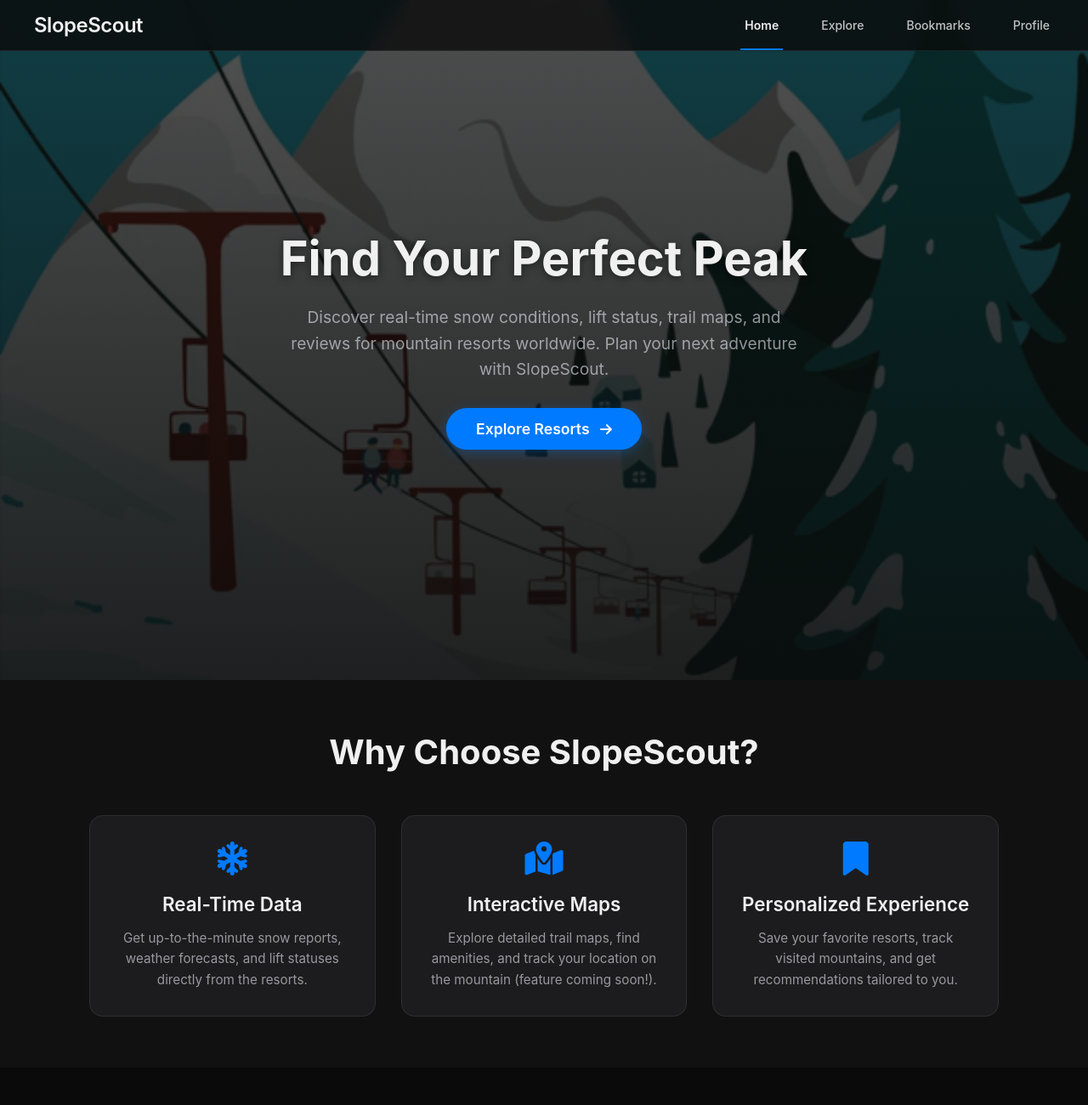
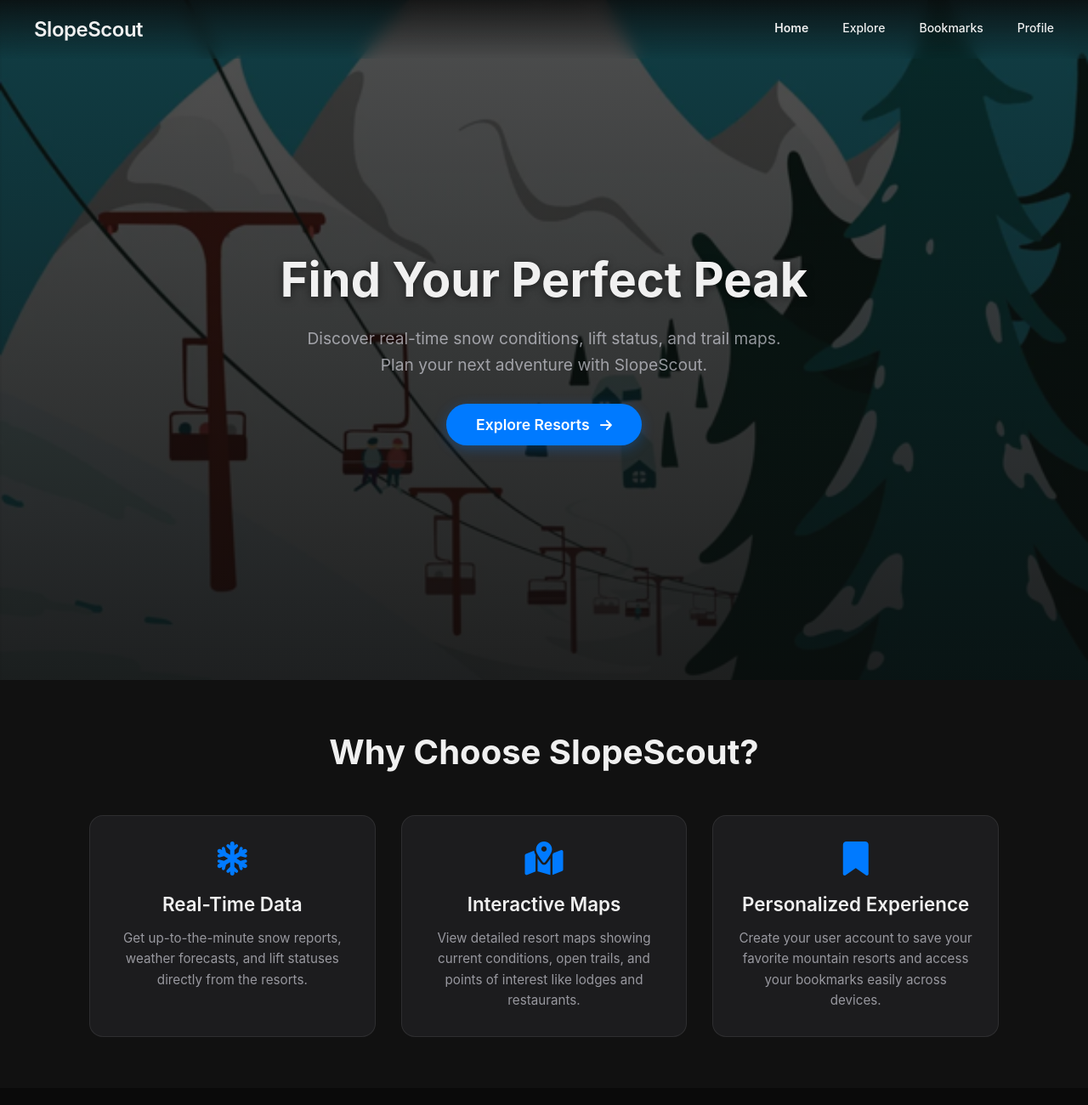
Before and after one commit to DellOptiPlex755x/SlopeScout, a website: page index.html in a window 1280 px wide. Shown: the top 1300 px of the page at 85% size. Drawn offline with Linux system fonts and the light colour scheme; no server answers.

Commit message:
Update index.html
Update index.html

Co-Authored-By: Justin Lam <90014114+Zeltrut@users.noreply.github.com>

```diff
--- a/index.html
+++ b/index.html
@@ -15,55 +15,99 @@
             --text-light: #f0f0f0;
             --text-secondary: rgba(235, 235, 245, 0.6);
             --accent-blue: #007aff;
-            --accent-blue-hover: #0056b3;
+            --accent-blue-hover: #0056b3; /* Kept from original index.html for non-nav links */
             --transition-speed: 0.3s;
-            --nav-height: 60px;
+            /* Removed --nav-height as bigbear.html uses padding */
         }
         * { margin: 0; padding: 0; box-sizing: border-box; font-family: -apple-system, BlinkMacSystemFont, 'Segoe UI', Roboto, Oxygen, Ubuntu, Cantarell, 'Open Sans', 'Helvetica Neue', sans-serif; }
         html { scroll-behavior: smooth; }
-        body { background-color: var(--primary-dark); color: var(--text-light); min-height: 100vh; overflow-x: hidden; padding-top: calc(var(--nav-height) + 20px); }
+        /* Removed body padding-top */
+        body { background-color: var(--primary-dark); color: var(--text-light); min-height: 100vh; overflow-x: hidden; }
         a { color: var(--accent-blue); text-decoration: none; transition: color var(--transition-speed); }
         a:hover { color: var(--accent-blue-hover); }
         section { padding: 60px 5%; }
         .container { max-width: 1100px; margin: 0 auto; padding-left: 15px; padding-right: 15px; }
         .section-title { text-align: center; font-size: 2.5em; margin-bottom: 50px; color: var(--text-light); font-weight: 700; }
 
-        /* --- Navigation Bar Styles --- */
-        nav.main-nav {
-            position: fixed; top: 0; left: 0; width: 100%; height: var(--nav-height);
-            display: flex; justify-content: space-between; align-items: center; padding: 0 40px;
-            z-index: 1000; background-color: rgba(10, 10, 10, 0.8);
-            border-bottom: 1px solid var(--card-border); backdrop-filter: blur(10px); -webkit-backdrop-filter: blur(10px);
+        /* --- START: Navigation Bar Styles (Copied from bigbear.html) --- */
+        nav { /* Changed from nav.main-nav */
+            position: fixed;
+            top: 0;
+            left: 0;
+            width: 100%;
+            display: flex;
+            justify-content: space-between;
+            align-items: center;
+            padding: 20px 40px; /* Adjusted padding */
+            z-index: 1000; /* Increased z-index slightly */
+            background: linear-gradient(to bottom, rgba(10, 10, 10, 0.8) 0%, rgba(10, 10, 10, 0) 100%); /* Gradient background */
+            backdrop-filter: blur(10px);
+            -webkit-backdrop-filter: blur(10px);
             color: var(--text-light);
+            /* Removed border-bottom */
         }
-        .main-nav .logo { font-size: 24px; font-weight: 600; letter-spacing: -0.5px; color: var(--text-light); text-decoration: none; transition: transform 0.3s ease; }
-        .main-nav .logo:hover { transform: scale(1.05); }
-        .main-nav .nav-links { display: flex; gap: 40px; height: 100%; }
-        .main-nav .nav-links a {
-            display: flex; align-items: center; height: 100%; color: var(--text-light); text-decoration: none;
-            font-size: 14px; font-weight: 500; transition: opacity 0.3s ease, color 0.3s ease;
-            position: relative; padding: 0 5px; opacity: 0.8; cursor: pointer; /* Ensure cursor indicates clickable */
+        .logo { /* Changed from .main-nav .logo */
+            font-size: 24px; font-weight: 600; letter-spacing: -0.5px; cursor: pointer;
+            transition: transform 0.3s ease; color: var(--text-light); text-decoration: none;
         }
-        .main-nav .nav-links a:hover { opacity: 1; color: var(--text-light); }
-        .main-nav .nav-links a::after {
-            content: ''; position: absolute; bottom: 0; left: 0; width: 100%; height: 2px; background-color: var(--accent-blue);
-            transform: scaleX(0); transform-origin: center; transition: transform 0.3s ease-out;
+        /* Keep logo color same on hover, only apply transform */
+        .logo:hover {
+            transform: scale(1.05);
+            color: var(--text-light); /* Explicitly set color to override general a:hover */
         }
-        .main-nav .nav-links a:hover::after, .main-nav .nav-links a.active::after { transform: scaleX(1); }
-        .main-nav .nav-links a.active { opacity: 1; font-weight: 600; }
+        .nav-links { display: flex; gap: 40px; } /* Changed from .main-nav .nav-links */
+        .nav-links a { /* Changed from .main-nav .nav-links a */
+            color: var(--text-light); text-decoration: none; font-size: 14px; font-weight: 500;
+            transition: opacity 0.3s ease, transform 0.3s ease; position: relative; padding-bottom: 4px;
+            /* Removed display:flex, align-items, height, opacity */
+        }
+        /* Style for the underline effect (initially hidden) */
+        .nav-links a::after {
+            content: ''; position: absolute; bottom: 0; left: 0; width: 100%; height: 1.5px; /* Adjusted height */
+            background-color: var(--accent-blue); transform: scaleX(0); /* Initially hidden */
+            transform-origin: left; transition: transform 0.3s ease-out; /* Adjusted transform-origin */
+        }
+        /* Show underline on hover */
+        .nav-links a:hover { opacity: 1; transform: translateY(-2px); } /* Changed from .main-nav .nav-links a:hover */
+        .nav-links a:hover::after {
+            transform: scaleX(1); /* Show underline on hover */
+        }
+
+        /* --- Active Link Style (Adapted from index.html) --- */
+        /* Style for the active link (e.g., Home page) */
+        .nav-links a.active {
+            opacity: 1; /* Keep opacity from original active style */
+            font-weight: 600; /* Keep font-weight from original active style */
+        }
+        /* Removed the rule below to prevent the active link from always having an underline */
+        /* .nav-links a.active::after {
+             transform: scaleX(1);
+         } */
+        /* --- END: Navigation Bar Styles --- */
+
 
         /* --- Hero Section Styles --- */
         .hero-section {
-            height: 100vh; display: flex; align-items: center; justify-content: center; text-align: center; padding: 0 5%;
+            /* Added padding-top to account for fixed nav height */
+            padding-top: 80px; /* Adjust value as needed based on nav height */
+            min-height: 100vh; /* Use min-height instead of height */
+            display: flex; align-items: center; justify-content: center; text-align: center; padding-left: 5%; padding-right: 5%; /* Keep horizontal padding */
             /* Ensure path is correct relative to root index.html */
             background: linear-gradient(rgba(10, 10, 10, 0.7), rgba(10, 10, 10, 0.9)), url('assets/images/slopelift.png') center/cover no-repeat;
             background-attachment: fixed; color: var(--text-light);
-             margin-top: calc(-1 * (var(--nav-height) + 20px));
+            /* Removed negative margin-top */
         }
         .hero-content h1 { font-size: 3.5em; font-weight: 700; margin-bottom: 20px; line-height: 1.2; text-shadow: 0 2px 10px rgba(0,0,0,0.5); }
         .hero-content p { font-size: 1.2em; color: var(--text-secondary); max-width: 600px; margin: 0 auto 30px; line-height: 1.6; }
-        .hero-button { display: inline-block; padding: 14px 35px; background-color: var(--accent-blue); color: white; text-decoration: none; border-radius: 30px; font-weight: 600; transition: transform 0.3s, background-color 0.3s, box-shadow 0.3s; box-shadow: 0 4px 15px rgba(0, 122, 255, 0.3); font-size: 1.1em; }
-        .hero-button:hover { background-color: var(--accent-blue-hover); transform: translateY(-3px) scale(1.05); box-shadow: 0 8px 25px rgba(0, 122, 255, 0.4); text-decoration: none; }
+        .hero-button { display: inline-block; padding: 14px 35px; background-color: var(--accent-blue); color: white; text-decoration: none; border-radius: 30px; font-weight: 600; transition: transform 0.3s, background-color 0.3s, box-shadow 0.3s, color 0.3s; /* Added color transition */ box-shadow: 0 4px 15px rgba(0, 122, 255, 0.3); font-size: 1.1em; }
+        /* Ensure button text remains white on hover */
+        .hero-button:hover {
+            background-color: var(--accent-blue-hover);
+            transform: translateY(-3px) scale(1.05);
+            box-shadow: 0 8px 25px rgba(0, 122, 255, 0.4);
+            text-decoration: none;
+            color: white; /* Explicitly keep text color white */
+        }
         .hero-button i { margin-left: 8px; font-size: 0.9em; }
 
         /* --- Features Section Styles --- */
@@ -81,27 +125,51 @@
         footer a:hover { color: var(--accent-blue-hover); }
 
         /* --- Responsive Adjustments --- */
-        @media (max-width: 991.98px) { .main-nav .nav-links { display: none; } .hero-content h1 { font-size: 3em; } .hero-content p { font-size: 1.1em; } .section-title { font-size: 2.2em; } }
-        @media (max-width: 768px) { nav.main-nav { padding: 0 25px; } .hero-content h1 { font-size: 2.5em; } .hero-content p { font-size: 1em; } .hero-button { padding: 12px 30px; font-size: 1em; } section { padding: 60px 5%; } .section-title { font-size: 2em; margin-bottom: 40px; } }
-        @media (max-width: 576px) { nav.main-nav { padding: 0 15px; } .main-nav .logo { font-size: 20px;} .hero-content h1 { font-size: 2em; } .hero-content p { font-size: 0.95em; } .section-title { font-size: 1.8em; } .feature-card { padding: 25px; } .feature-card h3 { font-size: 1.3em; } .feature-card p { font-size: 0.9em; } }
+        /* Adjusted breakpoint for hiding nav links to match bigbear.html */
+        @media (max-width: 991.98px) {
+            .nav-links { display: none; } /* Hide links on smaller screens */
+            .hero-content h1 { font-size: 3em; }
+            .hero-content p { font-size: 1.1em; }
+            .section-title { font-size: 2.2em; }
+        }
+        @media (max-width: 768px) {
+            nav { padding: 15px 25px; } /* Adjusted padding */
+            .hero-section { padding-top: 70px; } /* Adjust hero padding */
+            .hero-content h1 { font-size: 2.5em; }
+            .hero-content p { font-size: 1em; }
+            .hero-button { padding: 12px 30px; font-size: 1em; }
+            section { padding: 60px 5%; }
+            .section-title { font-size: 2em; margin-bottom: 40px; }
+        }
+        @media (max-width: 576px) {
+            nav { padding: 15px 20px; } /* Adjusted padding */
+            .logo { font-size: 20px;} /* Adjusted logo size */
+            .hero-section { padding-top: 65px; } /* Adjust hero padding */
+            .hero-content h1 { font-size: 2em; }
+            .hero-content p { font-size: 0.95em; }
+            .section-title { font-size: 1.8em; }
+            .feature-card { padding: 25px; }
+            .feature-card h3 { font-size: 1.3em; }
+            .feature-card p { font-size: 0.9em; }
+        }
     </style>
 </head>
 <body>
 
-<nav class="main-nav" id="navbar">
+<nav id="navbar">
     <a href="index.html" rel="noopener noreferrer" class="logo">SlopeScout</a>
     <div class="nav-links">
         <a href="index.html" rel="noopener noreferrer" class="active">Home</a>
         <a href="assets/pages/explore.html">Explore</a>
         <a href="assets/pages/bookmarks.html">Bookmarks</a>
         <a href="assets/pages/profile.html" id="profile-link">Profile</a>
-        </div>
+    </div>
 </nav>
 
 <section class="hero-section">
     <div class="hero-content">
         <h1>Find Your Perfect Peak</h1>
-        <p>Discover real-time snow conditions, lift status, trail maps, and reviews for mountain resorts worldwide. Plan your next adventure with SlopeScout.</p>
+        <p>Discover real-time snow conditions, lift status, and trail maps. Plan your next adventure with SlopeScout.</p>
         <a href="assets/pages/explore.html" class="hero-button">Explore Resorts <i class="fas fa-arrow-right"></i></a>
     </div>
 </section>
@@ -110,9 +178,19 @@
     <div class="container">
         <h2 class="section-title">Why Choose SlopeScout?</h2>
         <div class="features-container">
-            <div class="feature-card"> <i class="fas fa-snowflake feature-icon"></i> <h3>Real-Time Data</h3> <p>Get up-to-the-minute snow reports, weather forecasts, and lift statuses directly from the resorts.</p> </div>
-            <div class="feature-card"> <i class="fas fa-map-marked-alt feature-icon"></i> <h3>Interactive Maps</h3> <p>Explore detailed trail maps, find amenities, and track your location on the mountain (feature coming soon!).</p> </div>
-            <div class="feature-card"> <i class="fas fa-bookmark feature-icon"></i> <h3>Personalized Experience</h3> <p>Save your favorite resorts, track visited mountains, and get recommendations tailored to you.</p> </div>
+            <div class="feature-card">
+                <i class="fas fa-snowflake feature-icon"></i>
+                <h3>Real-Time Data</h3>
+                <p>Get up-to-the-minute snow reports, weather forecasts, and lift statuses directly from the resorts.</p>
+            </div>
+            <div class="feature-card">
+                <i class="fas fa-map-marked-alt feature-icon"></i>
+                <h3>Interactive Maps</h3>
+                <p>View detailed resort maps showing current conditions, open trails, and points of interest like lodges and restaurants.</p> </div>
+            <div class="feature-card">
+                <i class="fas fa-bookmark feature-icon"></i>
+                <h3>Personalized Experience</h3>
+                <p>Create your user account to save your favorite mountain resorts and access your bookmarks easily across devices.</p> </div>
         </div>
     </div>
 </section>
@@ -148,6 +226,7 @@
         // but it ensures auth status is known.
     });
 
+    // Handle profile link click based on authentication status
     if (profileLink) {
         profileLink.addEventListener('click', (event) => {
             // Prevent the link from navigating immediately
```
